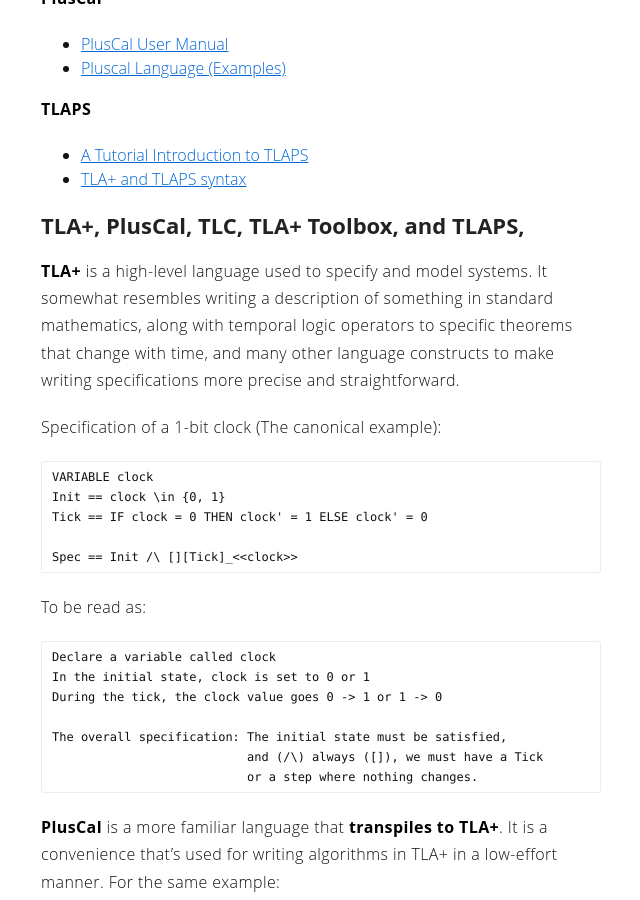
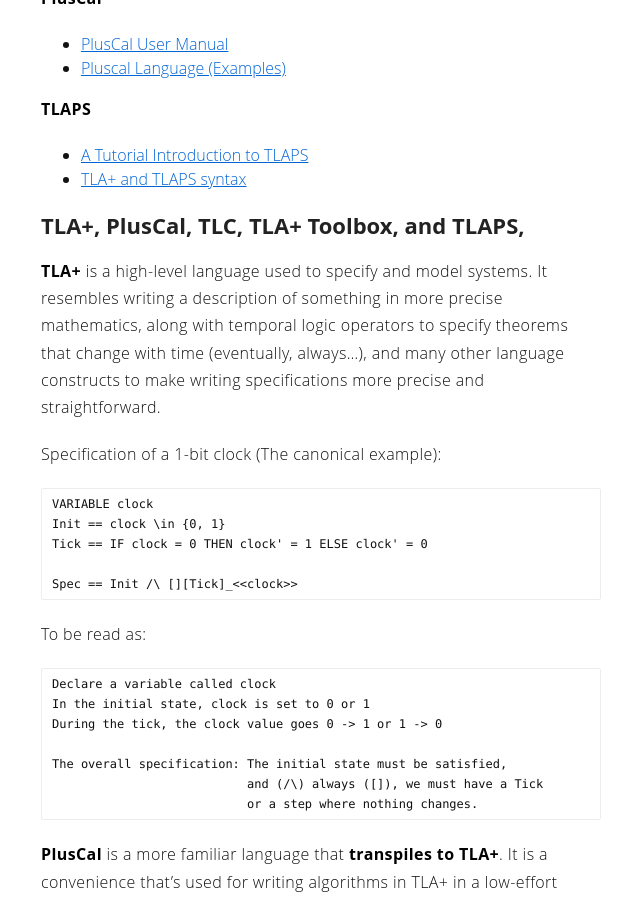
Before and after one commit to frizensami/frizensami.github.io, a Jekyll site: the page built from _posts/2019-04-18-tlaplus.markdown, in a window 1280 px wide and 900 px high, scrolled down 515 px. Shown: the whole window, without its empty margins (319-959 px from the left). Built offline with Jekyll 4.4.1, drawn with Linux system fonts in a browser that asks for light colours.

Commit message:
Fix typo in tla+

````diff
--- a/_posts/2019-04-18-tlaplus.markdown
+++ b/_posts/2019-04-18-tlaplus.markdown
@@ -27,7 +27,7 @@ These are the resources I used to learn about TLA+ and the system surrounding it
 - [TLA+ and TLAPS syntax](http://lamport.azurewebsites.net/tla/tla2-guide.pdf)
 
 ## TLA+, PlusCal, TLC, TLA+ Toolbox, and TLAPS,
-**TLA+** is a high-level language used to specify and model systems. It somewhat resembles writing a description of something in standard mathematics, along with temporal logic operators to specific theorems that change with time, and many other language constructs to make writing specifications more precise and straightforward.
+**TLA+** is a high-level language used to specify and model systems. It resembles writing a description of something in more precise mathematics, along with temporal logic operators to specify theorems that change with time (eventually, always...), and many other language constructs to make writing specifications more precise and straightforward.
 
 Specification of a 1-bit clock (The canonical example):
 ```
````
